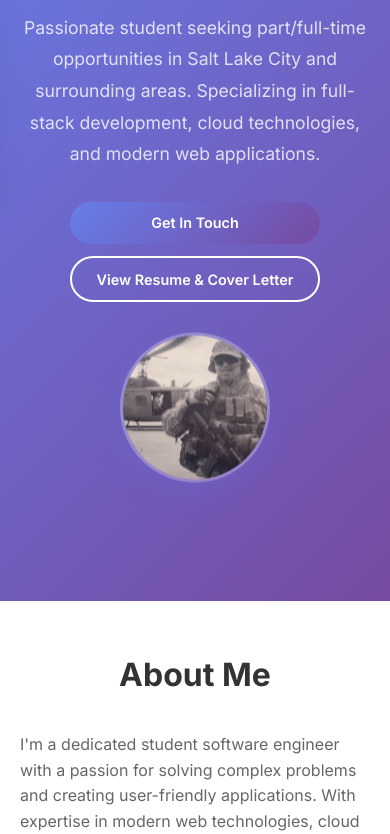
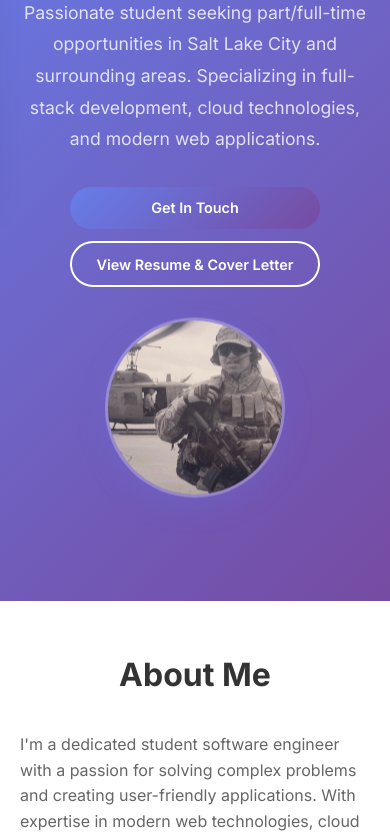
Before and after one commit to cruzaddy91/resume-site, a plain HTML site: page index.html in a window 390 px wide. Shown: the part 243-1077 px from the top of the page. Drawn offline with Linux system fonts and the light colour scheme.

Commit message:
Increase profile image size for better visibility and balance

```diff
--- a/styles.css
+++ b/styles.css
@@ -198,8 +198,8 @@ body {
 }
 
 .profile-image {
-    width: 200px;
-    height: 200px;
+    width: 240px;
+    height: 240px;
     border-radius: 50%;
     object-fit: cover;
     border: 3px solid rgba(255, 255, 255, 0.2);
@@ -584,8 +584,8 @@ section {
     }
 
     .profile-image {
-        width: 180px;
-        height: 180px;
+        width: 200px;
+        height: 200px;
         margin-bottom: 1rem;
     }
 
@@ -678,8 +678,8 @@ section {
     }
 
     .profile-image {
-        width: 150px;
-        height: 150px;
+        width: 180px;
+        height: 180px;
     }
 }
 
```
